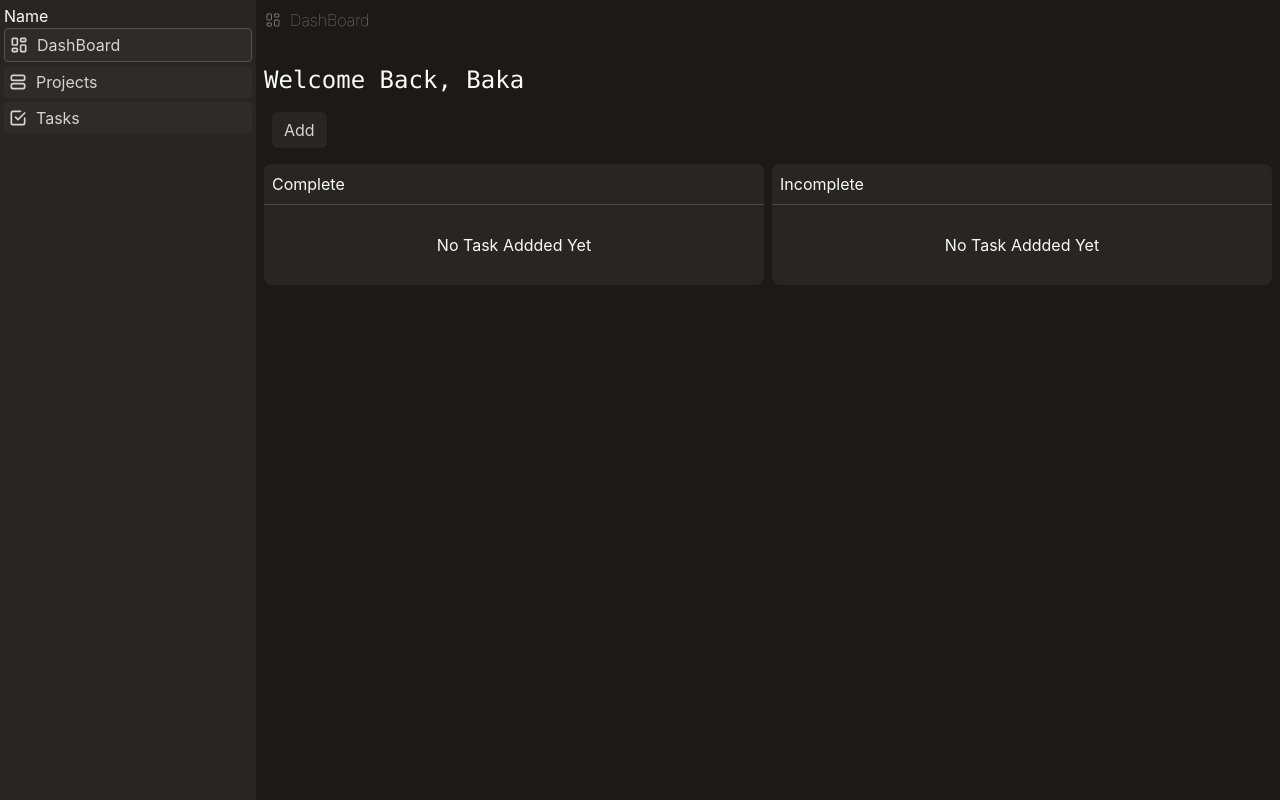
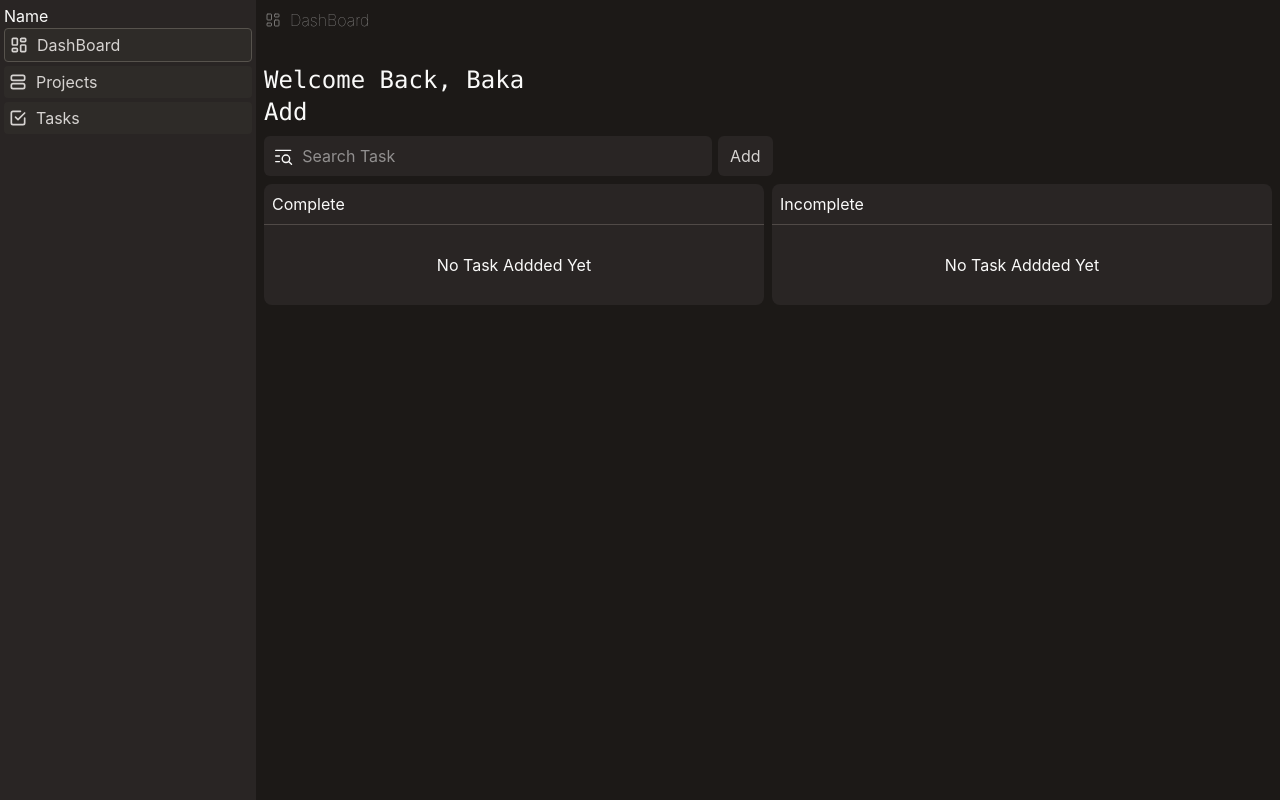
Before and after one commit to onkmade/WorkSpace, a React (Vite) app: page / in a window 1280 px wide. Built offline with nearby package versions, Linux system fonts and the light colour scheme.

Commit message:
feat: add task creation modal with form, status toggle, loading state, and smooth animations

```diff
--- a/package.json
+++ b/package.json
@@ -13,6 +13,7 @@
     "@phosphor-icons/react": "^2.1.10",
     "@tabler/icons-react": "^3.49.0",
     "@tailwindcss/vite": "^4.3.3",
+    "motion": "^14.4.0",
     "react": "^19.2.8",
     "react-dom": "^19.2.8",
     "react-icons": "^5.7.0",
--- a/src/components/modal/AddTask.jsx
+++ b/src/components/modal/AddTask.jsx
@@ -1,9 +1,11 @@
 import { useContext, useState } from "react"
+import { LineSeperator } from "../ui/LineSeparator";
 import { Button } from "../ui/Button"
 import { ModalContext } from "@/context/ModalContext";
 import { TasksContext } from "@/context/TaskContext";
 import FormField from "../ui/FormField";
 import StatusToggle from "./StatusToggle";
+import { motion, AnimatePresence } from "motion/react";
 
 export default function Modal(){
     const {isModalOpen, setIsModalOpen} = useContext(ModalContext);
@@ -15,14 +17,19 @@ export default function Modal(){
     const [title, setTitle] = useState('');
     const [description, setDescription] = useState('');
     const [ status, setStatus] = useState();
+    const [ added, setAdded] = useState(false);
 
-    function handleSubmit(e){
+    async function handleSubmit(e){
         e.preventDefault();
+        setAdded(true);
+
+        await new Promise((r) => setTimeout(r,1000));
         setTasks(prev => [...prev, { id: taskLength + 1, title, description, status}]);
         setTitle('');
         setDescription('');
         setIsModalOpen(false);
         setStatus(false);
+        setAdded(false);
     }
 
     function handleClose(e){
@@ -31,17 +38,29 @@ export default function Modal(){
     }
 
     return(
-        <div
+        <AnimatePresence>
+            {isModalOpen && (
+                    <motion.div
+                        key={'backdrop'}
+                        initial={{opacity:0}}
+                        animate={{opacity: 1}}
+                        exit={{opacity: 0}}
+                        transition={{duration: 0.25}}
                         onClick={handleClose}
-            className={`${isModalOpen ? 'block' : 'hidden'} bg-black/50 fixed inset-0 grid place-items-center`}
+                        className={`bg-black/50 fixed inset-0 grid place-items-center`}
+
                     >
-            <form
+                        <motion.form
                             onSubmit={handleSubmit}
                             onClick={(e) => e.stopPropagation()}
+                            initial={{opacity: 0, y:12, scale: 0 }}
+                            animate={{opacity: 1, y:0, scale: 1 }}
+                            exit={{opacity: 0, y: -12, scale: 0}}
+                            transition={{duration: 0.35, ease: 'easeInOut'}}
                             className="bg-stone-800 rounded-md w-full max-w-md lg:max-w-xl"
                         >
                             <h1 className="text-2xl font-semibold p-2">Add Task</h1>
-                <li className="h-px w-full bg-stone-700/50 list-none"></li>
+                            <LineSeperator />
 
                             <FormField element={'input'} label={'Title:'} id={'title'} onChange={setTitle} value={title} placeholder={'Title'} />
                             <FormField element={'textarea'} label={'Description'} id={'description'} onChange={setDescription} value={description} placeholder={'Description'}/>
@@ -50,11 +69,17 @@ export default function Modal(){
                                 <StatusToggle value={status} onChange={setStatus}/>
 
                                 <div className="space-x-1">
-                        <Button type="submit" variant={'secondary'}>Add TasK</Button>
-                        <Button onClick={handleClose} variant={'secondary'}>Close</Button>
+                                    <Button type='button' onClick={handleClose} variant={'secondary'}>Close</Button>
+                                    <Button type="submit" variant={'secondary'}>
+                                        {
+                                            added ? 'Adding' : 'Add Task'
+                                        }
+                                    </Button>
                                 </div>
                             </div>
-            </form>
-        </div>
+                        </motion.form>
+                    </motion.div>
+            )}
+        </AnimatePresence>
     )
 }
--- a/src/components/tasks/TaskBoard.jsx
+++ b/src/components/tasks/TaskBoard.jsx
@@ -1,12 +1,13 @@
 import { Button } from "../ui/Button"
 import { ModalContext } from "@/context/ModalContext"
 import { useContext } from "react"
-import { IconPlus } from '@tabler/icons-react';
+import SearchInput from "../ui/SearchInput";
 
 export default function TaskBoard(){
     const { isModalOpen, setIsModalOpen} = useContext(ModalContext);
     return(
-        <section className="p-2 rounded-lg">
+        <section className="xs:flex grid gap-1.5 rounded-lg min-w-">
+            <SearchInput />
             <Button
                 variant={'cta'}
                 onClick={() => setIsModalOpen(!isModalOpen)}
--- a/src/components/tasks/TaskCard.jsx
+++ b/src/components/tasks/TaskCard.jsx
@@ -1,9 +1,15 @@
 import { Tag } from "../ui/Tags"
 import { IconDotsVertical } from '@tabler/icons-react';
+import { motion } from 'motion/react'
 
 export default function TaskCard({task}){
     return(
-        <article className="w-full outline outline-offset-1 outline-stone-500/30 bg-[#191616] bg-[repeating-linear-gradient(-45deg,transparent,transparent_6px,rgb(255_255_255/0.05)_4px,rgb(255_255_255/0.05)_7px)] rounded-md space-y-2 break-inside-avoid mb-2 px-1 pb-1 pt-1">
+        <motion.article
+            className="w-full outline outline-offset-1 outline-stone-500/30 bg-[#191616] bg-[repeating-linear-gradient(-45deg,transparent,transparent_6px,rgb(255_255_255/0.05)_4px,rgb(255_255_255/0.05)_7px)] rounded-md space-y-2 break-inside-avoid mb-2 px-1 pb-1 pt-1"
+            initial={{ opacity: 0, y:10 }}
+            animate={{ opacity: 1, y:0 }}
+            transition={{ duration: 0.55, ease: 'easeInOut'}}
+        >
             <div className="flex items-center justify-between mb-0">
                 <h1 className="px-2 py-1 font-semibold text-stone-100/80">{task.title}</h1>
                 <div className="flex items-center">
@@ -22,6 +28,6 @@ export default function TaskCard({task}){
                     }
                 </p>
             </div>
-        </article>
+        </motion.article>
     )
 }
--- a/src/components/tasks/TaskHeader.jsx
+++ b/src/components/tasks/TaskHeader.jsx
@@ -1,3 +1,8 @@
+import { Animated } from "../ui/AnimatedComponent"
+
 export default function TaskHeader(){
-    return <h2 className="font-mono text-2xl">Welcome Back, Baka</h2>
+    return <h2 className="font-mono text-2xl">
+        Welcome Back, Baka <br />
+        <Animated />
+    </h2>
 }
--- a/src/components/tasks/TaskSection.jsx
+++ b/src/components/tasks/TaskSection.jsx
@@ -1,6 +1,7 @@
 import TaskBoard from "./TaskBoard";
 import TaskList from "./TaskList";
 import TaskHeader from "./TaskHeader";
+import { Animated } from "../ui/AnimatedComponent";
 
 export default function TaskSection(){
     return(
--- /dev/null
+++ b/src/components/ui/AnimatedComponent.jsx
@@ -0,0 +1,13 @@
+import { motion } from "motion/react"
+
+export function Animated(){
+    return(
+        <motion.button
+            initial={{ scale: 0}}
+            animate={{ scale: 1}}
+
+        >
+            Add
+        </motion.button>
+    )
+}
--- a/src/components/ui/Button.jsx
+++ b/src/components/ui/Button.jsx
@@ -1,12 +1,12 @@
 import { twMerge } from "tailwind-merge"
 
 const styles = {
-    cta: 'bg-stone-800 px-3 py-1.5 rounded-md cursor-pointer text-stone-300 hover:text-stone-50 transition-colors duration-300 outline-transparent outline-2 outline-offset-2 hover:outline-stone-600',
-    primary: 'bg-stone-800 text-stone-200 hover:text-stone-50 px-2 py-1 rounded-sm border border-stone-700 cursor-pointer',
-    secondary: 'bg-stone-700 text-stone-200 hover:text-stone-50 px-2 py-1 rounded-sm border border-stone-600 cursor-pointer'
+    cta: 'bg-stone-800 px-3 py-1.5 rounded-md cursor-pointer text-stone-300 hover:text-stone-50 transition-colors duration-300 outline-transparent outline-2 outline-offset-2 hover:outline-stone-600 w-fit',
+    primary: 'bg-stone-800 text-stone-400 hover:text-stone-50 px-2 py-1 rounded-sm border border-stone-700 cursor-pointer',
+    secondary: 'bg-stone-700 text-stone-400 hover:text-stone-50 px-2 py-1 rounded-sm border border-stone-600 cursor-pointer'
 }
 
-export function Button({children, onClick, variant, className, icon, iconSize, iconStroke}){
+export function Button({children, onClick, variant, className, icon = '', iconSize, iconStroke}){
     const Icon = icon;
     return(
         <button
--- /dev/null
+++ b/src/components/ui/LineSeparator.jsx
@@ -0,0 +1,3 @@
+export function LineSeperator(){
+    return <li className="h-px w-full bg-stone-500/50 list-none"/>
+}
--- /dev/null
+++ b/src/components/ui/SearchInput.jsx
@@ -0,0 +1,12 @@
+const onLabel = 'bg-stone-800 flex rounded-md items-center w-full max-w-md transition-colors duration-300 outline-transparent outline-2 outline-offset-2 focus-within:outline-stone-600'
+const onInput = 'outline-none w-full p-2'
+import { IconListSearch } from '@tabler/icons-react';
+
+export default function SearchInput(){
+    return(
+        <label htmlFor='search' className={`${onLabel}`}>
+            <IconListSearch className='ml-2' stroke={1.5} />
+            <input type="search" id='search' placeholder="Search Task" className={`${onInput}`} />
+        </label>
+    )
+}
--- a/src/index.css
+++ b/src/index.css
@@ -1 +1,5 @@
 @import 'tailwindcss';
+
+@theme {
+  --breakpoint-xs: 15rem;
+}
```
Also changed, not shown: 1 other file (tests, documents, lock files or other folders). Lines whose indentation alone changed are shown as unchanged.
